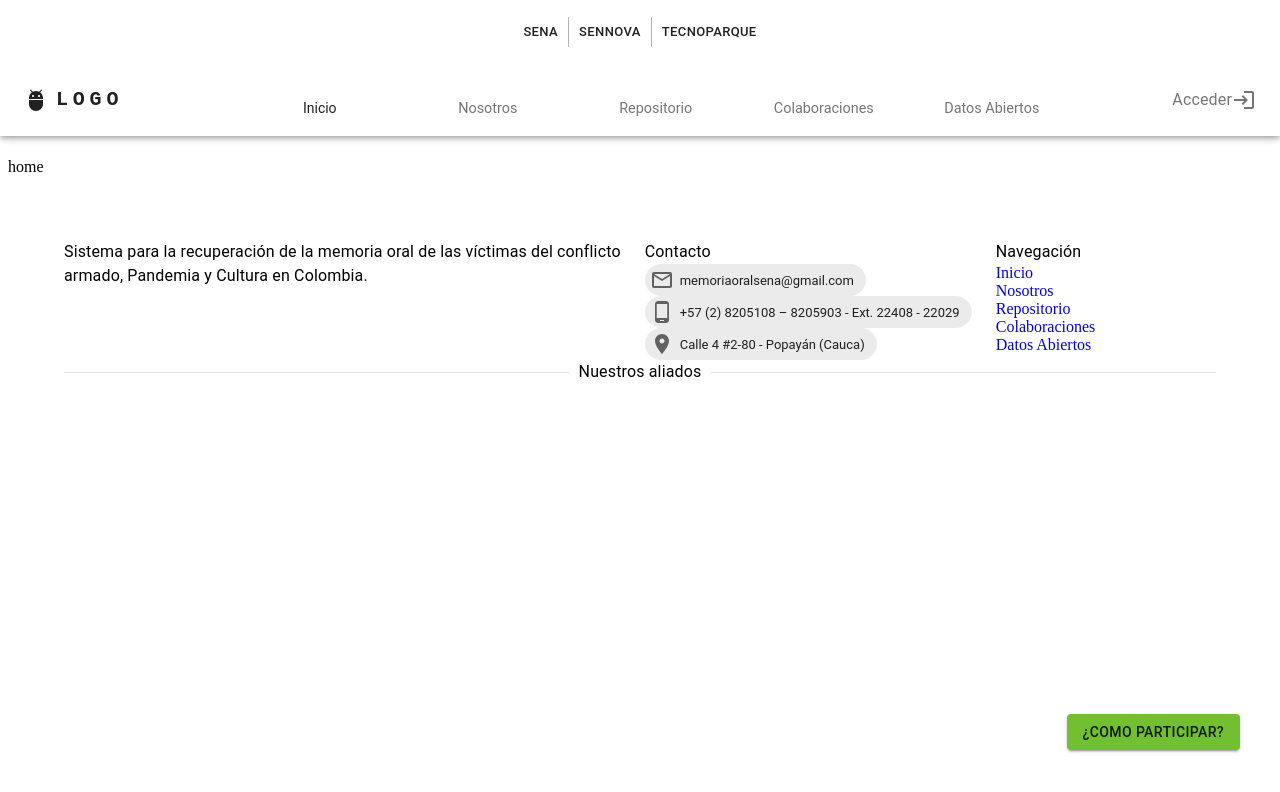
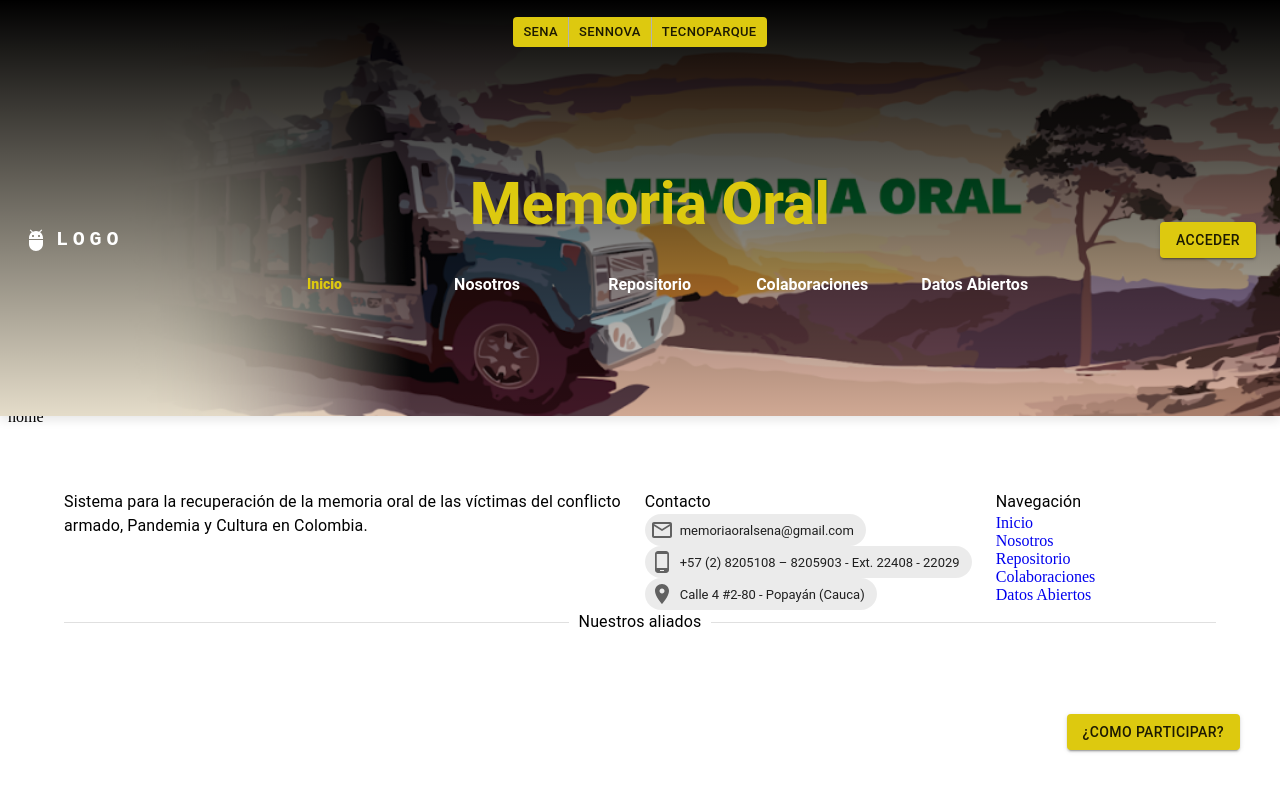
Before and after one commit to zamitulande/memoria, a React (Vite) app in the folder client/: page / in a window 1280 px wide. Shown: the top 792 px of the page. Built offline with nearby package versions, Linux system fonts and the light colour scheme; the HTML template or start-up script is replaced by a standard one.

Commit message:
header chiva

```diff
--- a/client/src/components/header/Header.jsx
+++ b/client/src/components/header/Header.jsx
@@ -2,6 +2,7 @@
 import MenuIcon from '@mui/icons-material/Menu';
 import AdbIcon from '@mui/icons-material/Adb';
 import LoginIcon from '@mui/icons-material/Login';
+import chiva from '../../assets/header/Chiva.png'
 import {
     BottomNavigation,
     BottomNavigationAction,
@@ -16,6 +17,7 @@ import {
     Menu,
     Container,
     useMediaQuery,
+    Grid,
 } from '@mui/material';
 import { Fragment, useState } from 'react';
 import { useTheme } from '@emotion/react';
@@ -91,7 +93,7 @@ const Header = () => {
         <ButtonGroup disableElevation variant="contained" aria-label="button group">
             {items.map((item) => (
                 <Link to={item.path} target="_blank" rel="noopener noreferrer" key={item.id}>
-                        <Button size="small">{item.item}</Button>
+                    <Button size="small" color='secondary'>{item.item}</Button>
                 </Link>
             ))}
         </ButtonGroup>
@@ -99,14 +101,21 @@ const Header = () => {
 
     return (
         <>
-         <AppBar position="fixed">
+            <AppBar position="fixed"
+                style={{
+                    backgroundImage: `linear-gradient(to bottom, rgba(0, 0, 0, 1), rgba(0, 0, 0, 0.1)), url(${chiva})`,
+                    backgroundSize: 'cover',
+                    backgroundRepeat: 'no-repeat',
+                    backgroundPosition: 'center',
+                    boxShadow: '0px 4px 10px rgba(0, 0, 0, 0.1)',
+                }}>
                 <Toolbar sx={{ justifyContent: 'space-around', display: { xs: 'none', md: 'flex' } }}>
                     <Box>{renderButtonGroup(about)}</Box>
-                {login ? <Typography>hola {userName}</Typography> : null}
+                    {login ? <Typography sx={{ color: '#fff', fontWeight: 'bold' }}>Bienvenido: {userName}</Typography> : null}
                 </Toolbar>
                 <Container maxWidth="xl">
                     <Toolbar disableGutters>
-                    <AdbIcon sx={{ display: { xs: 'none', md: 'flex' }, mr: 1 }} />
+                        <AdbIcon sx={{ display: { xs: 'none', md: 'flex' }, mr: 1, color: '#fff' }} />
                         <Typography
                             variant="h6"
                             noWrap
@@ -118,7 +127,7 @@ const Header = () => {
                                 fontFamily: 'monospace',
                                 fontWeight: 700,
                                 letterSpacing: '.3rem',
-                            color: 'inherit',
+                                color: '#fff',
                                 textDecoration: 'none',
                             }}
                         >
@@ -130,11 +139,12 @@ const Header = () => {
                         <Box sx={{ flexGrow: 1, display: { xs: 'flex', md: 'none' } }}>
                             <IconButton
                                 size="large"
-                            aria-label="account of current user"
+                                aria-label="menu"
                                 aria-controls="menu-appbar"
                                 aria-haspopup="true"
                                 onClick={handleMenuOpen(setAnchorElNav)}
                                 color="inherit"
+                                sx={{ color: '#fff' }}
                             >
                                 <MenuIcon />
                             </IconButton>
@@ -156,13 +166,25 @@ const Header = () => {
                                     display: { xs: 'block', md: 'none' },
                                 }}
                             >
-                            <ButtonGroup orientation="vertical" variant="contained" aria-label="Vertical button group">
+                                <ButtonGroup
+                                    orientation="vertical"
+                                    variant="contained"
+                                    aria-label="Vertical button group"
+                                    sx={{ backgroundColor: '#fff', color: 'secondary' }}
+                                >
                                     {filteredPages.map((page) => (
                                         <Link
                                             to={page.path}
                                             key={page.id}>
                                             <Button
                                                 onClick={handleMenuClose(setAnchorElNav)}
+                                                sx={{
+                                                    color: 'secondary',
+                                                    '&:hover': {
+                                                        backgroundColor: '#d7eccf',
+                                                        color: '#000',
+                                                    }
+                                                }}
                                             >
                                                 {page.item}
                                             </Button>
@@ -171,7 +193,7 @@ const Header = () => {
                                 </ButtonGroup>
                             </Menu>
                         </Box>
-                    <AdbIcon sx={{ display: { xs: 'flex', md: 'none' }, mr: 1 }} />
+                        <AdbIcon sx={{ display: { xs: 'flex', md: 'none' }, mr: 1, color: '#fff' }} />
                         <Typography
                             variant="h5"
                             noWrap
@@ -184,7 +206,7 @@ const Header = () => {
                                 fontFamily: 'monospace',
                                 fontWeight: 700,
                                 letterSpacing: '.3rem',
-                            color: 'inherit',
+                                color: '#fff',
                                 textDecoration: 'none',
                             }}
                         >
@@ -193,8 +215,14 @@ const Header = () => {
 
                         {/* :::END MOVIL FIRST NAVBAR:: */}
 
-                    <Box mt={2} sx={{ flexGrow: 1, display: { xs: 'none', md: 'block' } }}>
+                        <Box p={13} sx={{ flexGrow: 1, display: { xs: 'none', md: 'block' } }}>
+                            <Grid container direction="column" alignItems="center" spacing={2}>
+                                <Grid item>
+                                    <Typography variant='h2' color='secondary' fontWeight='bold'>Memoria Oral</Typography>
+                                </Grid>
+                                <Grid item sx={{ width: '100%' }}>
                                     <BottomNavigation
+                                        style={{ backgroundColor: "transparent"}}
                                         showLabels
                                         value={valuePage}
                                         onChange={(event, newValue) => {
@@ -202,13 +230,16 @@ const Header = () => {
                                         }}>
                                         {filteredPages.map((page) => (
                                             <BottomNavigationAction
+
                                                 sx={{
+                                                    fontWeight: '600',
                                                     color: theme.palette.bottomNavigation.selected,
                                                     '&.Mui-selected': {
                                                         color: theme.palette.bottomNavigation.unselected,
+                                                        fontWeight: '900',
                                                     },
                                                     '.MuiBottomNavigationAction-label': {
-                                            fontSize: '0.9rem',
+                                                        fontSize: '1rem',
                                                     },
                                                 }}
                                                 key={page.id}
@@ -219,17 +250,19 @@ const Header = () => {
                                             </BottomNavigationAction>
                                         ))}
                                     </BottomNavigation>
+                                </Grid>
+                            </Grid>
                         </Box>
 
                         {/* :::START MOVIL FIRST LOGIN:: */}
 
-                    <Box sx={{ display: { xs: 'flex' } }}>
-                        <Tooltip title="Open settings">
+                        <Box sx={{ display: { xs: 'flex', alignItems: 'center' } }}>
+                            <Tooltip title="Abrir opciones.">
                                 <IconButton onClick={handleMenuOpen(setAnchorElUser)} sx={{ p: 0 }}>
-                                <Typography sx={{ display: { xs: 'none', md: 'flex' } }}>
+                                    <Button color='secondary' variant="contained" sx={{ display: { xs: 'none', md: 'flex' }}}>
                                         {login ? 'Opciones' : 'Acceder'}
-                                </Typography>
-                                <LoginIcon />
+                                    </Button>
+                                    <LoginIcon sx={{ display: { xs: 'flex', md: 'none' }, color: '#fff' }} />
                                 </IconButton>
                             </Tooltip>
                             <Menu
@@ -259,6 +292,7 @@ const Header = () => {
                                                             handleMenuClose(setAnchorElUser)();
                                                         }}
                                                         size="small"
+                                                        sx={{ color: '#333', '&:hover': { backgroundColor: '#f1f1f1' } }}
                                                     >
                                                         {button.item}
                                                     </Button>
@@ -269,6 +303,7 @@ const Header = () => {
                                                     <Button
                                                         onClick={handleMenuClose(setAnchorElUser)}
                                                         size="small"
+                                                        sx={{ color: '#333', '&:hover': { backgroundColor: '#f1f1f1' } }}
                                                     >
                                                         {button.item}
                                                     </Button>
@@ -282,6 +317,7 @@ const Header = () => {
                                                             handleMenuClose(setAnchorElUser)();
                                                         }}
                                                         size="small"
+                                                        sx={{ color: '#333', '&:hover': { backgroundColor: '#f1f1f1' } }}
                                                     >
                                                         {button.item}
                                                     </Button>
@@ -297,7 +333,7 @@ const Header = () => {
                     </Toolbar>
                 </Container>
             </AppBar>
-        {isMobile ? <Box sx={{  height: '60px' }} />:<Box sx={{  height: '150px' }} />}
+            {isMobile ? <Box sx={{ height: '60px' }} /> : <Box sx={{ height: '400px' }} />}
         </>
     )
 }
--- a/client/src/components/testimonies/Testimony.jsx
+++ b/client/src/components/testimonies/Testimony.jsx
@@ -82,13 +82,13 @@ const Testimony = () => {
     };
 
     return (
-        <Grid container spacing={1} mb={6} justifyContent="center">
+        <Grid container spacing={1} mb={6} mt={10} justifyContent="center">
             <Grid item
                 xs={12}
                 sm={2}
                 sx={{
                     position: 'sticky',
-                    top:150,
+                    top:190,
                     alignSelf: 'flex-start'
                 }}>
                 <Menu />
--- a/client/src/config/Theme.js
+++ b/client/src/config/Theme.js
@@ -8,14 +8,14 @@ export const getTheme = createTheme({
             main: '#FFFFFF'
           },
           secondary: {
-            main: '#72bf31'
+            main: '#DDC90F'
           },
           error: {
             main: red.A400
           },
           bottomNavigation: {
-            selected: '#757575', // Color para BottomNavigationAction seleccionado
-            unselected: '#212121' // Color para BottomNavigationAction no seleccionado
+            selected: '#FFFFFF', // Color para BottomNavigationAction seleccionado
+            unselected: '#DDC90F' // Color para BottomNavigationAction no seleccionado
           },
           textField: {
             main : '#757575'
```
Also changed, not shown: client/src/assets/header/Chiva.png (added), client/src/index.css (line endings or trailing spaces). Lines whose indentation alone changed are shown as unchanged.
